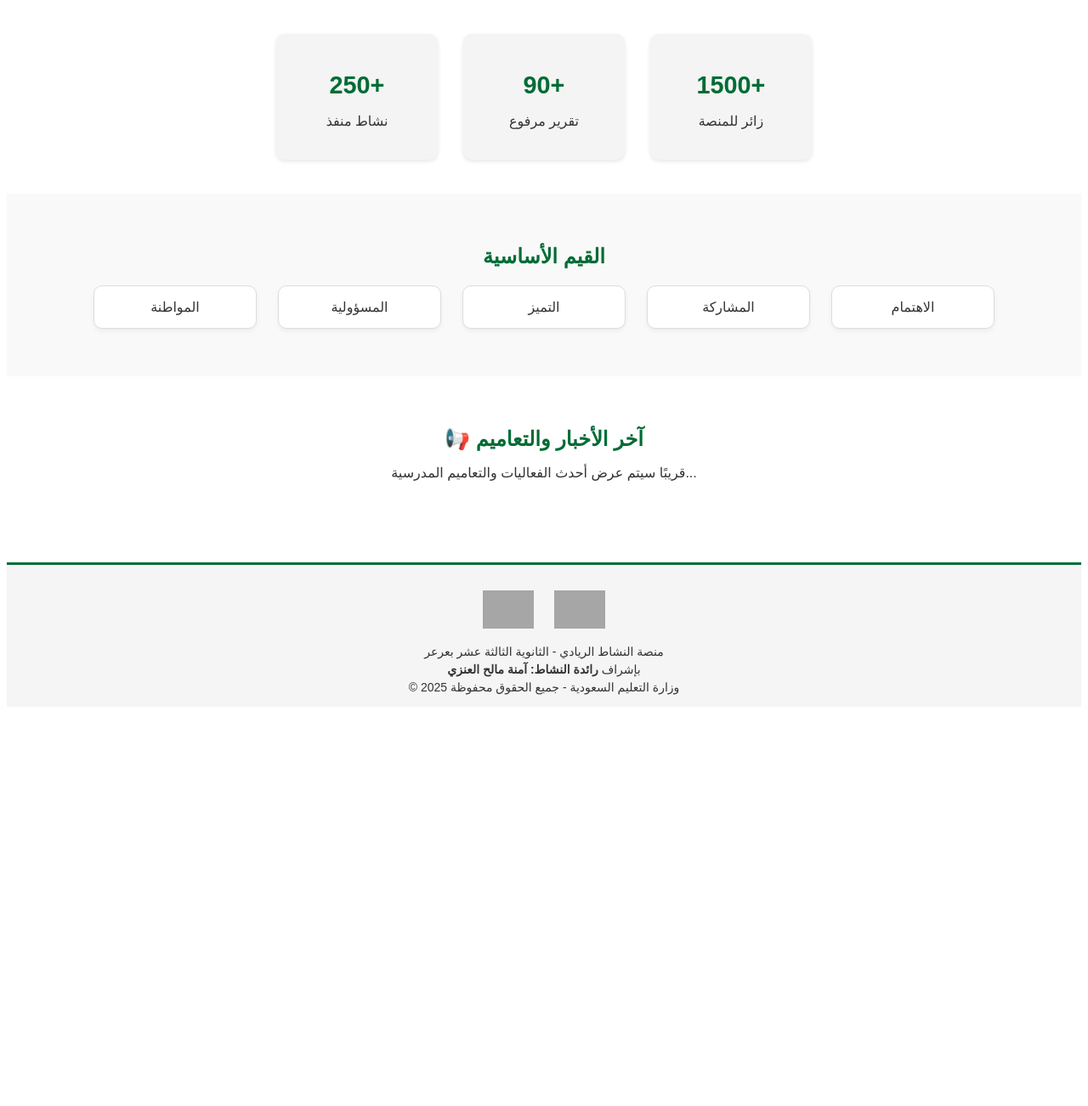
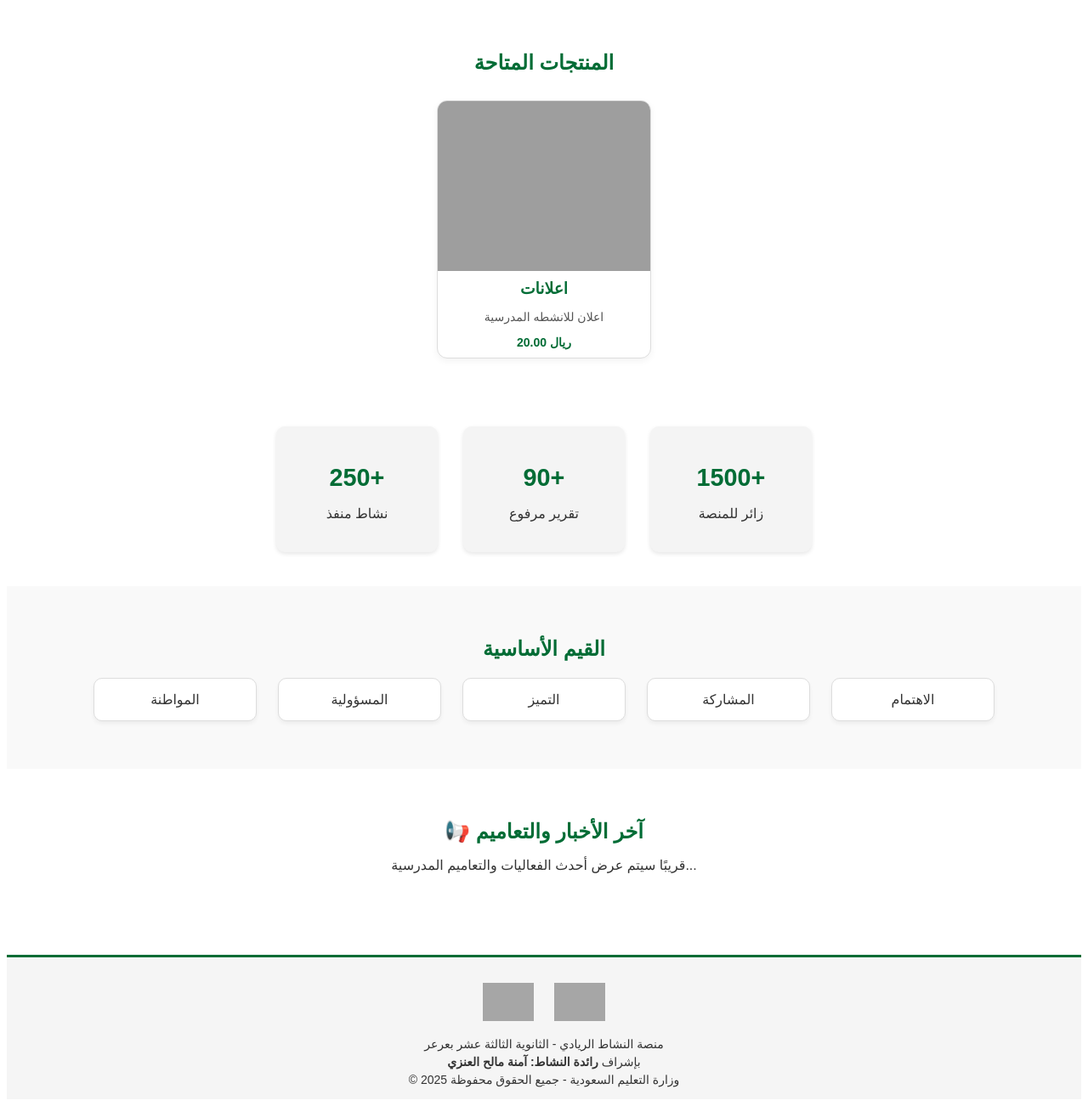
Before and after one commit to amnah1438/myproject50, a Django app: template templates/home.html in a window 1280 px wide. Shown: the part 423-1725 px from the top of the page at 85% size. Before the commit the page ends 1241 px from the top, so only its background shows below. Run offline with Django 5.2, Linux system fonts and the light colour scheme; the template is opened without the code that fills it: values that come from a table or form of the project are taken from there, others are empty; data comes from the database, SQL or seed files in the repository; grey boxes are pictures that could not be loaded.

Commit message:
تعديل الهوم

```diff
--- a/templates/home.html
+++ b/templates/home.html
@@ -1,3 +1,4 @@
+{% load static %}
 {% include 'header.html' %}
 
 <!-- ==============================
@@ -85,13 +86,90 @@
       color: #006c35;
       margin-bottom: 15px;
     }
+
+    /* 🛍️ تصميم المنتجات */
+    .products-section {
+      padding: 40px 20px;
+    }
+
+    .products-section h2 {
+      color: #006c35;
+      margin-bottom: 30px;
+    }
+
+    .products-grid {
+      display: flex;
+      flex-wrap: wrap;
+      justify-content: center;
+      gap: 25px;
+    }
+
+    .product-card {
+      width: 250px;
+      border: 1px solid #ddd;
+      border-radius: 12px;
+      overflow: hidden;
+      background: #fff;
+      box-shadow: 0 3px 8px rgba(0, 0, 0, 0.05);
+      transition: transform 0.3s;
+    }
+
+    .product-card:hover {
+      transform: translateY(-5px);
+    }
+
+    .product-card img {
+      width: 100%;
+      height: 200px;
+      object-fit: cover;
+    }
+
+    .product-card h3 {
+      margin: 10px 0 5px;
+      color: #006c35;
+    }
+
+    .product-card p {
+      font-size: 14px;
+      padding: 0 10px;
+      color: #555;
+    }
+
+    .product-card .price {
+      font-weight: bold;
+      color: #006c35;
+      margin-bottom: 10px;
+    }
   </style>
 
+  <!-- 🖼️ البانر -->
   <section class="banner">
     <h1>منصة النشاط الريادي</h1>
     <p>تحويل النشاط المدرسي إلى نظام رقمي متكامل يواكب رؤية المملكة 2030</p>
   </section>
 
+  <!-- 🛍️ قسم المنتجات -->
+  <section class="products-section">
+    <h2>المنتجات المتاحة</h2>
+    <div class="products-grid">
+      {% for product in products %}
+        <div class="product-card">
+          {% if product.image %}
+            <img src="{{ product.image.url }}" alt="{{ product.name }}">
+          {% else %}
+            <img src="{% static 'images/no-image.png' %}" alt="لا توجد صورة">
+          {% endif %}
+          <h3>{{ product.name }}</h3>
+          <p>{{ product.description|truncatechars:70 }}</p>
+          <p class="price">{{ product.price }} ريال</p>
+        </div>
+      {% empty %}
+        <p>🚫 لا توجد منتجات حالياً.</p>
+      {% endfor %}
+    </div>
+  </section>
+
+  <!-- 📊 الإحصاءات -->
   <section class="stats">
     <div class="stat-box">
       <h2>250+</h2>
@@ -107,6 +185,7 @@
     </div>
   </section>
 
+  <!-- 🌟 القيم الأساسية -->
   <section class="values">
     <h2>القيم الأساسية</h2>
     <ul>
@@ -118,6 +197,7 @@
     </ul>
   </section>
 
+  <!-- 📰 آخر الأخبار -->
   <section class="news">
     <h2>📢 آخر الأخبار والتعاميم</h2>
     <p>قريبًا سيتم عرض أحدث الفعاليات والتعاميم المدرسية...</p>
```
